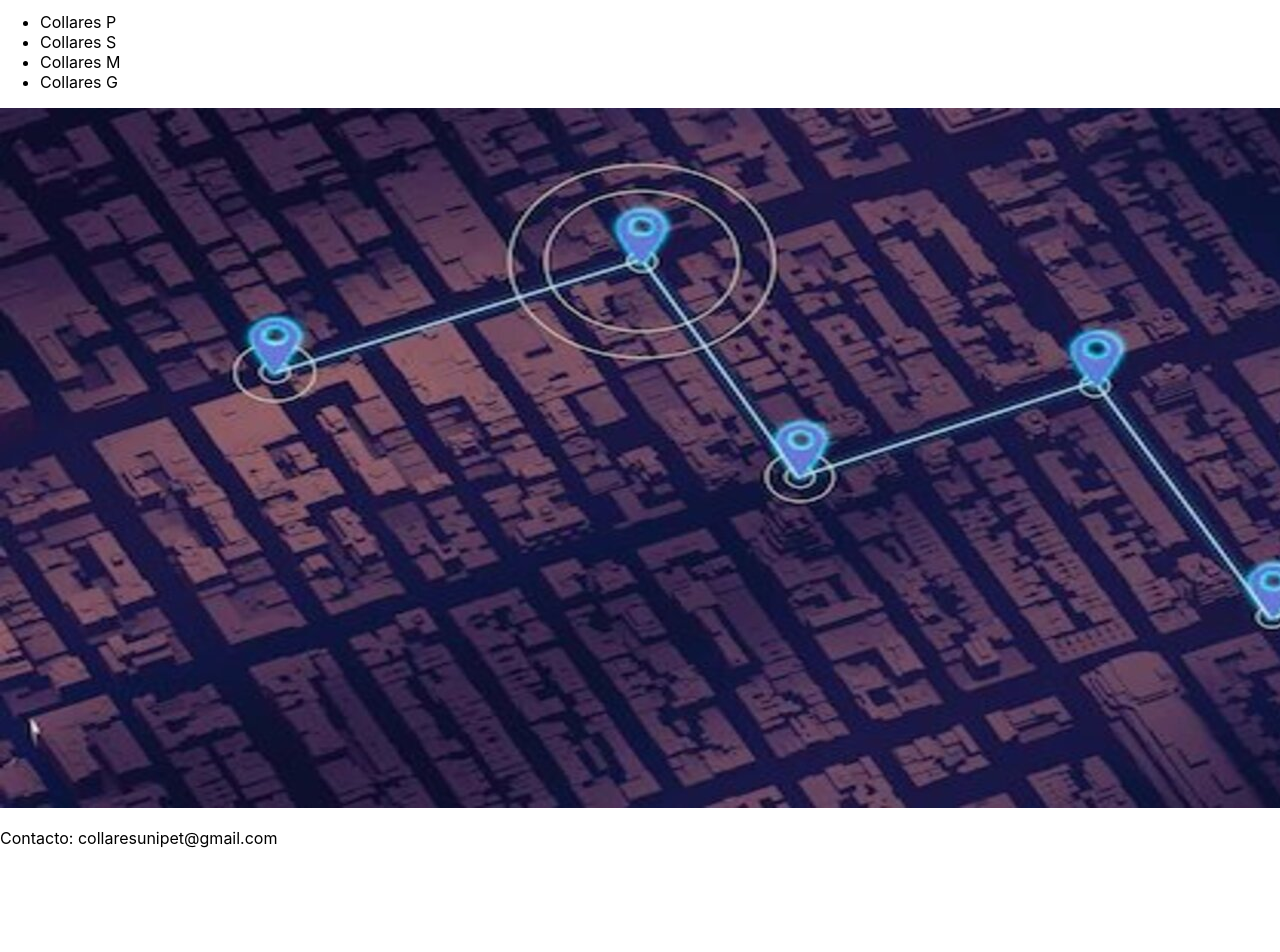
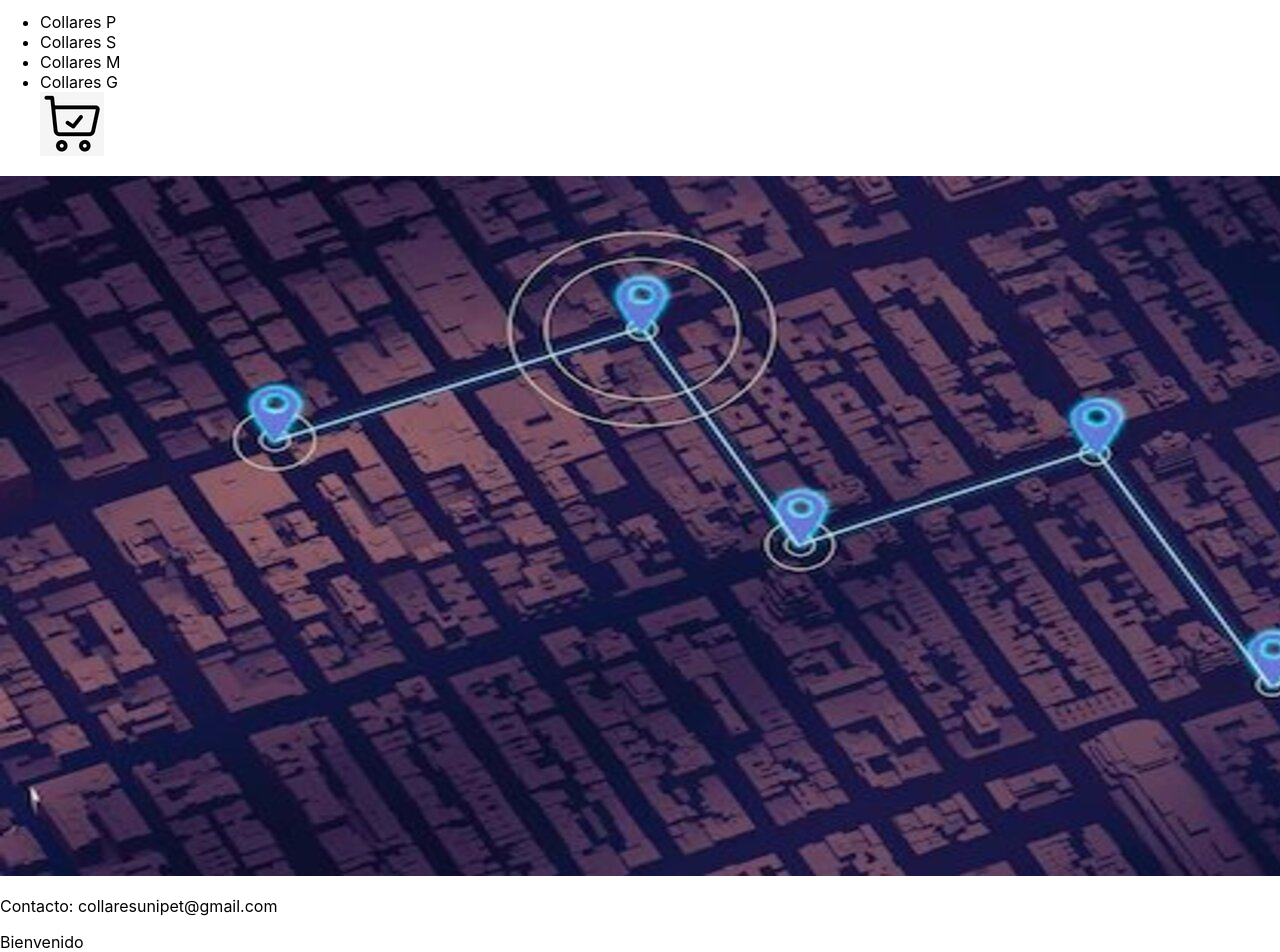
Before and after one commit to emisilvag/Unipet, a React (Create React App) app: page / in a window 1280 px wide. Shown: the part 70-1022 px from the top of the page. Before the commit the page ends 934 px from the top, so only its background shows below. Built offline with nearby package versions, Linux system fonts and the light colour scheme.

Commit message:
CartWidget y ItemListContainer

```diff
--- a/src/App.js
+++ b/src/App.js
@@ -1,5 +1,6 @@
 import logo from "./fondo.jpg";
-import NavBar from "./components/NavBar";
+import NavBar from "./components/NavBar/NavBar";
+import ItemListContainer from "./components/ItemListContainer/ItemListContainer";
 // import "./App.css";
 
 function App() {
@@ -10,6 +11,7 @@ function App() {
         <NavBar />
         <img src={logo} className="App-logo" alt="logo" />
         <p>Contacto: collaresunipet@gmail.com</p>
+        <ItemListContainer greeting="Bienvenido" />
       </header>
     </div>
   );
--- /dev/null
+++ b/src/components/CartWidget/CartWidget.js
@@ -0,0 +1,10 @@
+import carrito from "./carrito.jpg";
+function CartWidget() {
+  return (
+    <div>
+      <img src={carrito} alt="carrito" />
+    </div>
+  );
+}
+
+export default CartWidget;
--- /dev/null
+++ b/src/components/ItemListContainer/ItemListContainer.js
@@ -0,0 +1,3 @@
+export default function ItemListContainer({ greeting }) {
+  return <div>{greeting}</div>;
+}
--- a/src/components/NavBar.js
+++ /dev/null
@@ -1,12 +0,0 @@
-export default function NavBar() {
-  return (
-    <nav>
-      <ul>
-        <li>Collares P</li>
-        <li>Collares S</li>
-        <li>Collares M</li>
-        <li>Collares G</li>
-      </ul>
-    </nav>
-  );
-}
--- /dev/null
+++ b/src/components/NavBar/NavBar.js
@@ -0,0 +1,18 @@
+import CartWidget from "../CartWidget/CartWidget";
+
+export default function NavBar() {
+  function handleClick() {
+    console.log("click");
+  }
+  return (
+    <nav>
+      <ul>
+        <li onClick={handleClick}>Collares P</li>
+        <li>Collares S</li>
+        <li>Collares M</li>
+        <li>Collares G</li>
+        <CartWidget />
+      </ul>
+    </nav>
+  );
+}
--- /dev/null
+++ b/src/components/NavLink/NavLink.js
@@ -0,0 +1,3 @@
+export default function NavLink() {
+  return <div>NavLink</div>;
+}
```
Also changed, not shown: src/carrito.jpg (added), src/components/CartWidget/carrito.jpg (added).
